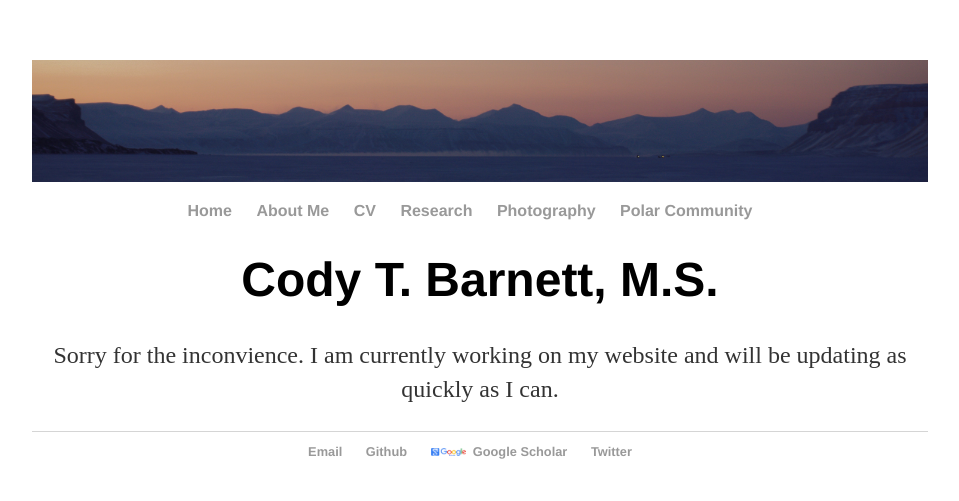
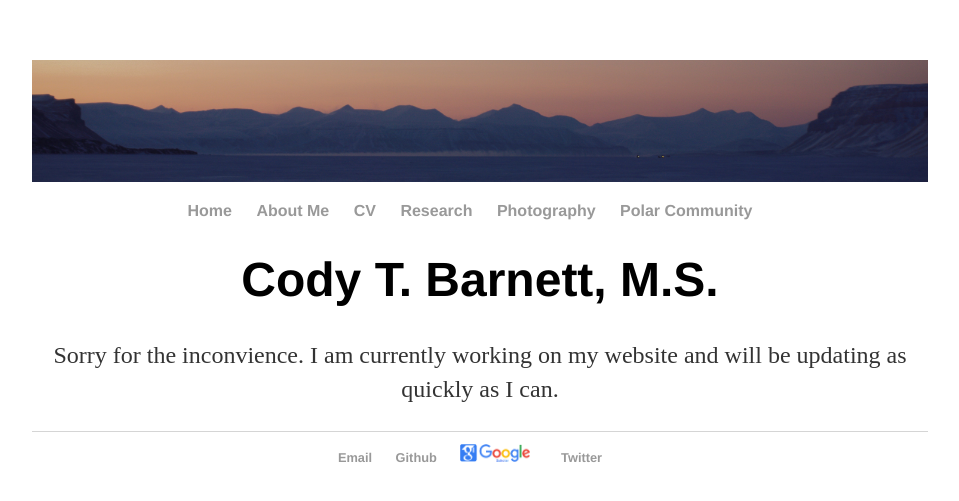
Before and after one commit to Cbarnett207/CBarnett207.github.io, a Jekyll site: the page built from index.html, in a window 1280 px wide. Shown: the top 501 px of the page, without its empty margins (160-1119 px from the left). Built offline with Jekyll 4.4.1, drawn with Linux system fonts in a browser that asks for light colours.

Commit message:
update default
update google scholar logo at bottom

```diff
--- a/_layouts/default.html
+++ b/_layouts/default.html
@@ -27,7 +27,7 @@
 	    		<ul>
 	        		<div align="center"><li><a href="mailto:codybarnett@ku.edu">Email</a></li>
 					<li><a href="https://github.com/Cbarnett207">Github</a></li>
-					<li><img src="/images/pngkit_google-logo-2015-png_329634.png" width="35px" alt="GitHub logo"/>&nbsp;&nbsp;<a href="https://scholar.google.com/citations?hl=en&view_op=list_works&gmla=AJsN-F4UgN5ueqeUOfjsqjmC7_p0A4dthMC9-y24TSlu-DjdC71s1ohvj_F66HKdx54Srv8PvgNy4anPrpieR786HQYsx5WQDQ&user=_cGjc70AAAAJ">Google Scholar</a></li>
+					<li><img src="/images/pngkit_google-logo-2015-png_329634.png" width="70px" alt="GitHub logo"/>&nbsp;&nbsp;<a href="https://scholar.google.com/citations?hl=en&view_op=list_works&gmla=AJsN-F4UgN5ueqeUOfjsqjmC7_p0A4dthMC9-y24TSlu-DjdC71s1ohvj_F66HKdx54Srv8PvgNy4anPrpieR786HQYsx5WQDQ&user=_cGjc70AAAAJ"></a></li>
 					<li><a href="https://twitter.com/CodyTBarnett">Twitter</a></li>
 				</ul>
 			</footer>
```
